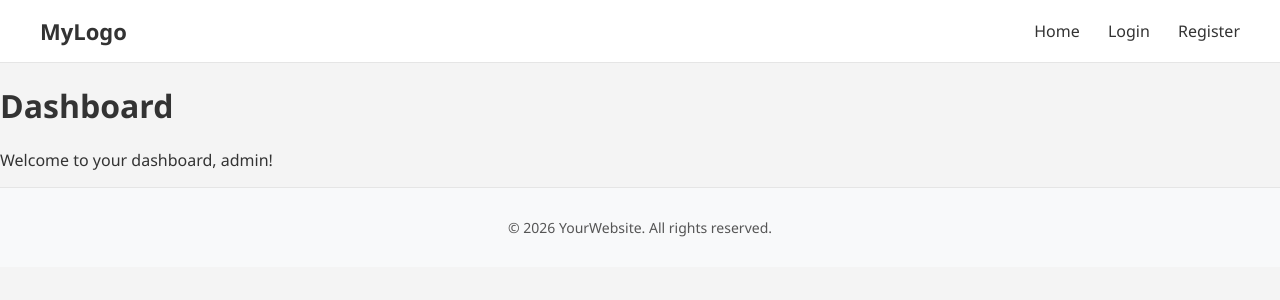
After one commit to Riyadulislamratul/Login_Logout_With_Django, a Django app: page /dashboard/ in a window 1280 px wide. The commit adds this page. Shown: the top 300 px of the page. Run offline with Django 5.2, Linux system fonts and the light colour scheme; a user stored in the database is signed in.

Commit message:
Dashboard added

```diff
--- /dev/null
+++ b/accounts/templates/dashboard.html
@@ -0,0 +1,8 @@
+{% extends "base.html" %}
+
+{% block title %}Dashboard{% endblock title %}
+
+{% block content %}
+  <h1>Dashboard</h1>
+  <p>Welcome to your dashboard, {{ user.username }}!</p>
+{% endblock content %}
--- a/accounts/templates/index.html
+++ b/accounts/templates/index.html
@@ -7,5 +7,4 @@
 {% block content %}
     <h1>Welcome to the Home Page</h1>
     <p>This is the main content of the home page.</p>
-    <p> Hello {{user.username}} </p>
 {% endblock content %}
--- a/accounts/urls.py
+++ b/accounts/urls.py
@@ -6,5 +6,6 @@ urlpatterns = [
     path('', views.home, name='home'),
     path('register/', views.register, name='register'),
     path('login/', views.user_login, name='user_login'),
+    path('dashboard/', views.dashboard, name='dashboard'),
       path('admin/', admin.site.urls),
 ]
--- a/accounts/views.py
+++ b/accounts/views.py
@@ -3,6 +3,7 @@ from django.http import HttpResponse
 from django.contrib.auth import authenticate, login, logout
 from django.shortcuts import redirect
 from django.contrib.auth.models import User
+from django.contrib.auth.decorators import login_required
 
 # Create your views here.
 
@@ -31,7 +32,12 @@ def user_login(request):
         user = authenticate(request, username=username, password=password)
         if user is not None:
             login(request, user)
-            return redirect('home')
+            return redirect('dashboard')
         else:
             return HttpResponse("Invalid credentials. Please try again.")
     return render(request, 'login.html')
+
+
+@login_required
+def dashboard(request):
+    return render(request, 'dashboard.html')
```
Also changed, not shown: db.sqlite3.
